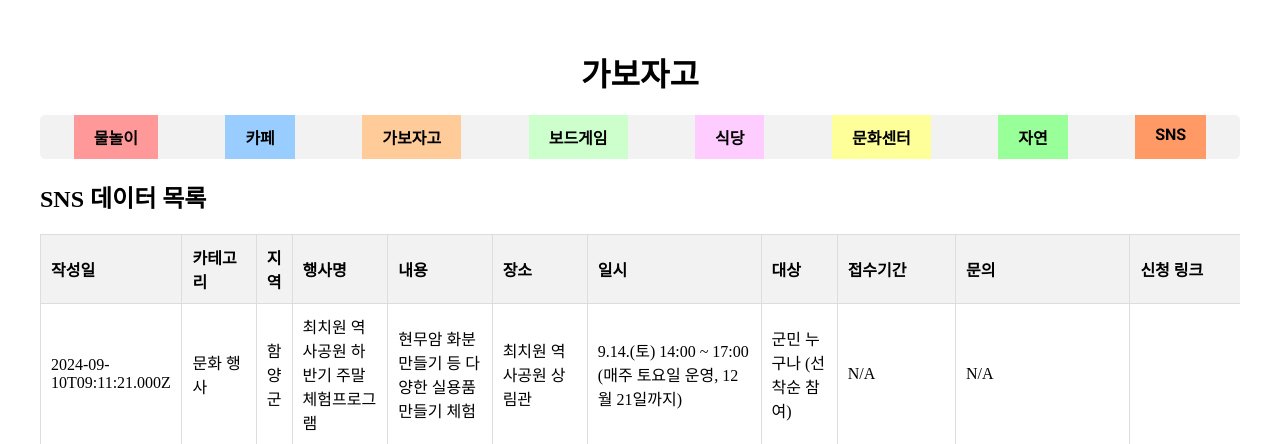
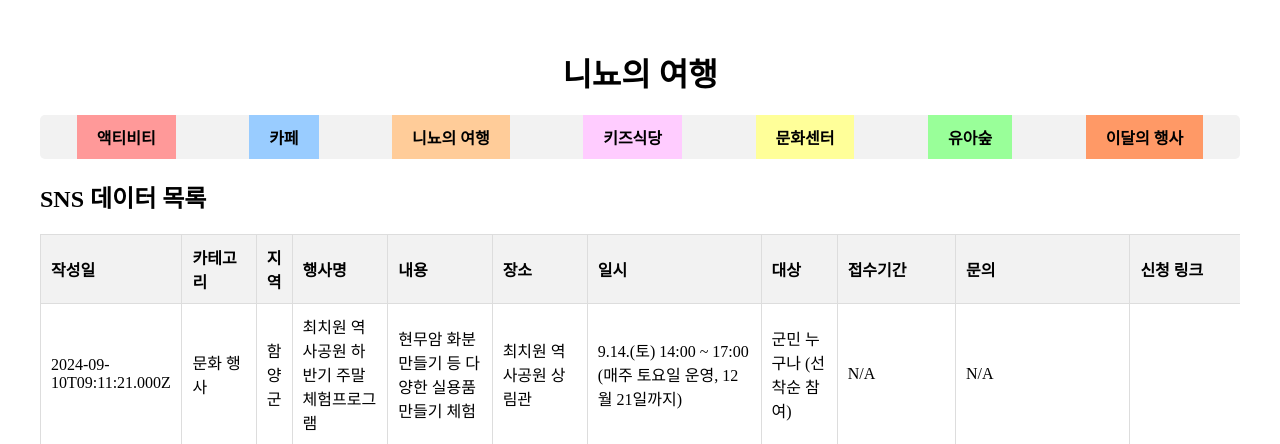
Before and after one commit to black4305/withkids, a Flask app: page / in a window 1280 px wide. Shown: the top 444 px of the page. Run offline with Flask 3, Linux system fonts and the light colour scheme; data comes from the database, SQL or seed files in the repository.

Commit message:
테이블 명 수정

```diff
--- a/templates/index.html
+++ b/templates/index.html
@@ -3,7 +3,7 @@
 <head>
     <meta charset="UTF-8">
     <meta name="viewport" content="width=device-width, initial-scale=1.0">
-    <title>가보자고 - SNS 데이터</title>
+    <title>니뇨의 여행 - SNS 데이터</title>
     <link href="https://fonts.googleapis.com/css2?family=Roboto:wght@400;700&display=swap" rel="stylesheet">
     <link rel="stylesheet" href="{{ url_for('static', filename='style.css') }}">
     <!-- Google tag (gtag.js) -->
@@ -33,18 +33,17 @@
 <body>
     <div class="container">
         <header>
-            <h1>가보자고</h1>
+            <h1>니뇨의 여행</h1>
         </header>
         <nav>
             <ul class="tabs">
-                <li class="tab water-tab" onclick="showContent('water')">물놀이</li>
+                <li class="tab water-tab" onclick="showContent('water')">액티비티</li>
                 <li class="tab cafe-tab" onclick="showContent('cafe')">카페</li>
-                <li class="tab kids-tab" onclick="showContent('kids')">가보자고</li>
-                <li class="tab boardgames-tab" onclick="showContent('boardgames')">보드게임</li>
-                <li class="tab restaurant-tab" onclick="showContent('restaurant')">식당</li>
+                <li class="tab kids-tab" onclick="showContent('kids')">니뇨의 여행</li>
+                <li class="tab restaurant-tab" onclick="showContent('restaurant')">키즈식당</li>
                 <li class="tab culture-tab" onclick="showContent('culture')">문화센터</li>
-                <li class="tab nature-tab" onclick="showContent('nature')">자연</li>
-                <li class="tab sns-tab" onclick="showContent('sns')">SNS</li>
+                <li class="tab nature-tab" onclick="showContent('nature')">유아숲</li>
+                <li class="tab sns-tab" onclick="showContent('sns')">이달의 행사</li>
             </ul>
         </nav>
 
```
Also changed, not shown: 1 other file.
